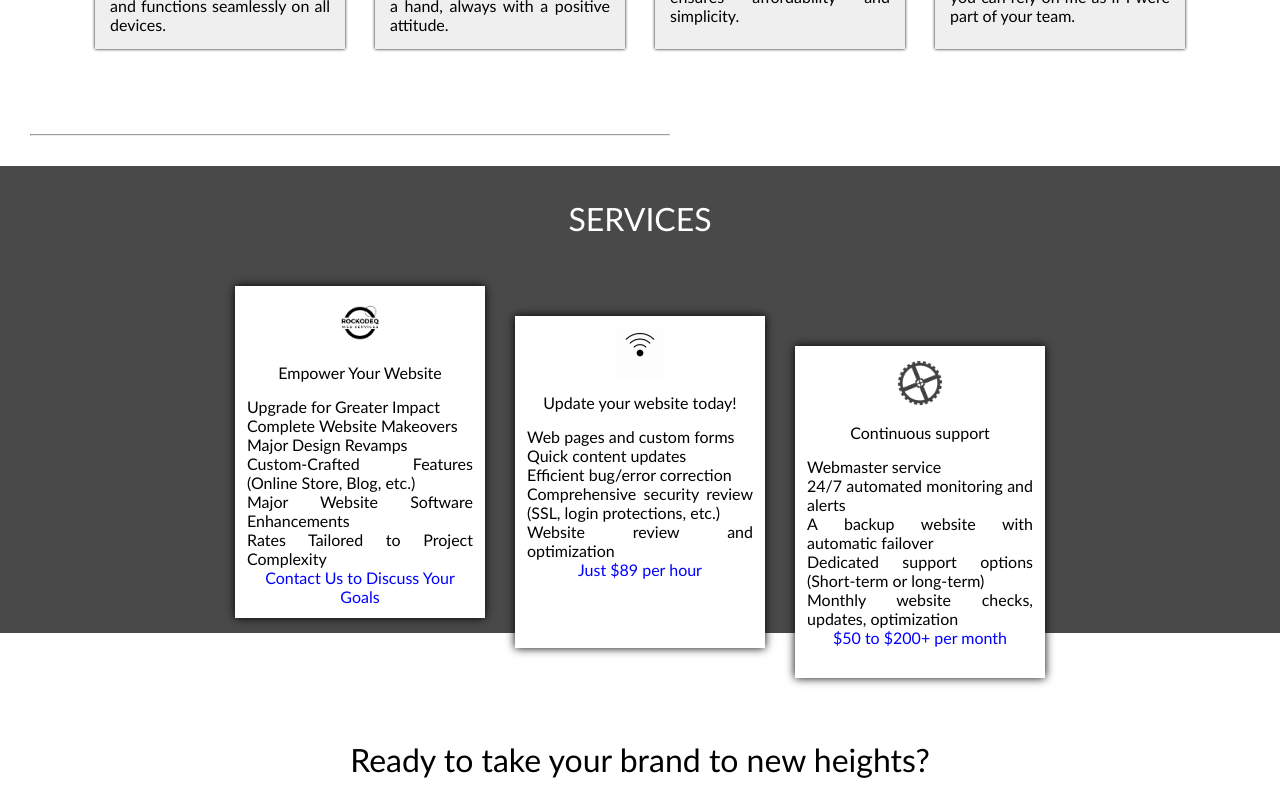
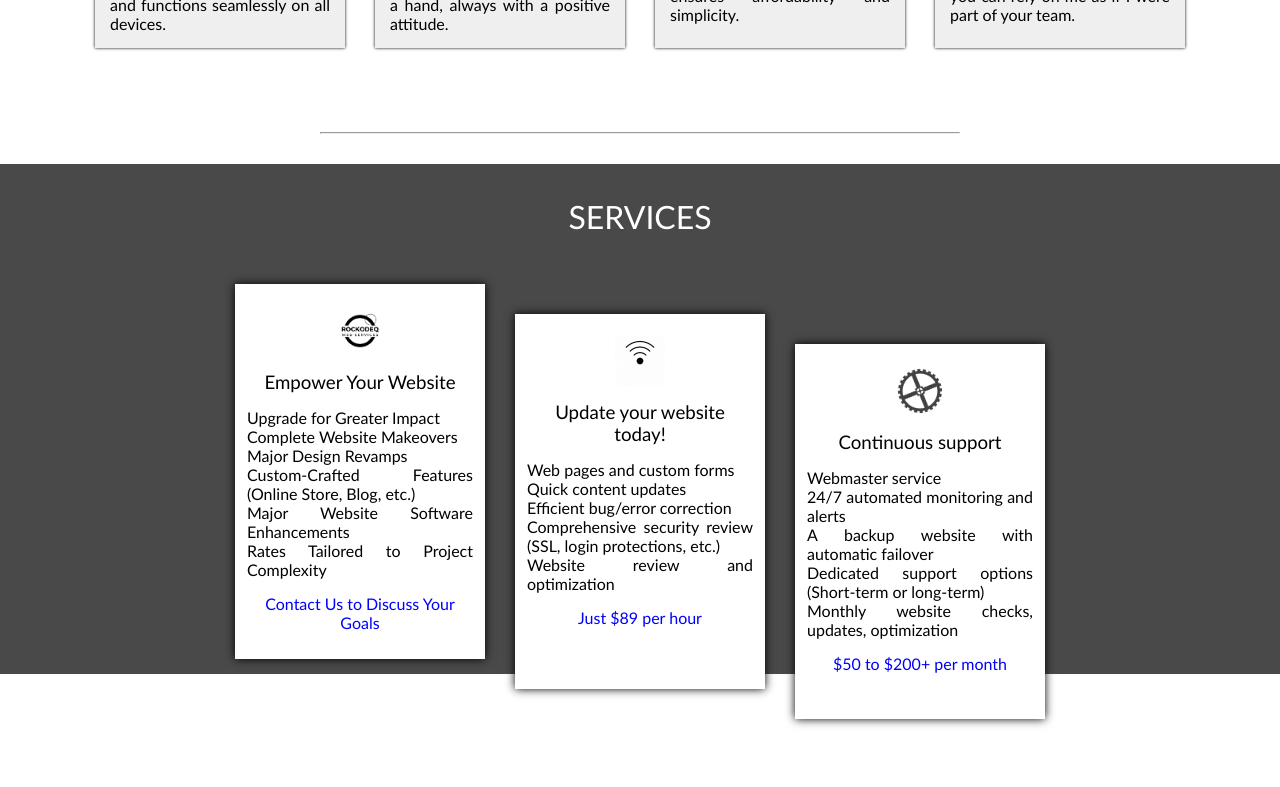
Before and after one commit to 4RomanR/Rockodeq, a React (Create React App) app: page / in a window 1280 px wide. Shown: the part 1740-2527 px from the top of the page. Built offline with nearby package versions, Linux system fonts and the light colour scheme.

Commit message:
CSS
Arreglos al diseño CSS

```diff
--- a/src/index.css
+++ b/src/index.css
@@ -25,7 +25,7 @@ body{
 hr{
   width: 50%;
   background-color: #000;
-  margin: 30px;
+  margin: 30px auto;
 }
 /* HEADER */
 header{
@@ -137,7 +137,7 @@ header a:hover {
   flex-direction: column;
   justify-content: center;
   width: 250px;
-  margin: 40px 15px;
+  margin: 39px 15px;
   padding: 15px;
   text-align: justify;
   background-color: var(--backG-1);
@@ -170,7 +170,7 @@ header a:hover {
 }
 .section-4 img{
   width: 50px;
-  margin: 0 auto;
+  margin: 10px auto 0;
   transition: transform 1s;
 }
 .section-4 img:hover{
@@ -191,13 +191,12 @@ header a:hover {
 }
 .section-4 h3{
   text-align: center;
-  font-size: medium;
   margin: 15px;
 }
 .pricing{
   text-align: center;
   font-size: medium;
-  margin: 0 auto;
+  margin: 15px auto;
   color: blue ;
 }
 
@@ -294,6 +293,7 @@ footer{
   width: 100%;
   color: #efefef;
   text-align: center;
+  padding: 12px;
 }
 footer p{
   margin-top: 12px;
```
Also changed, not shown: 1 other file (tests, documents, lock files or other folders).
